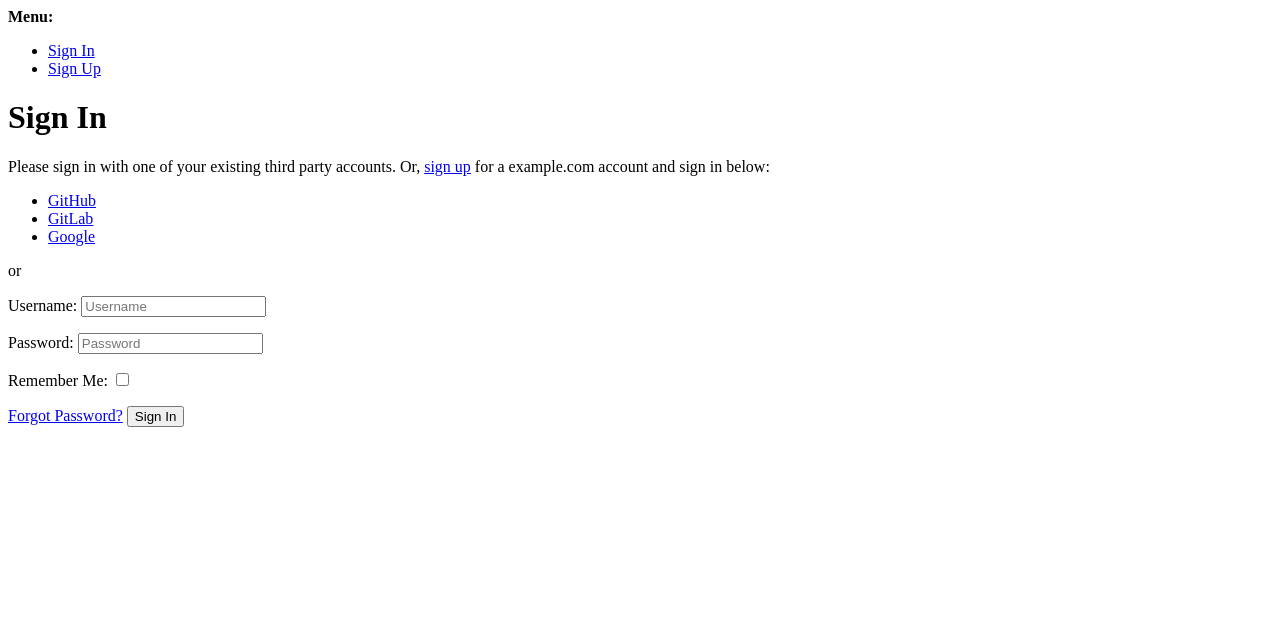
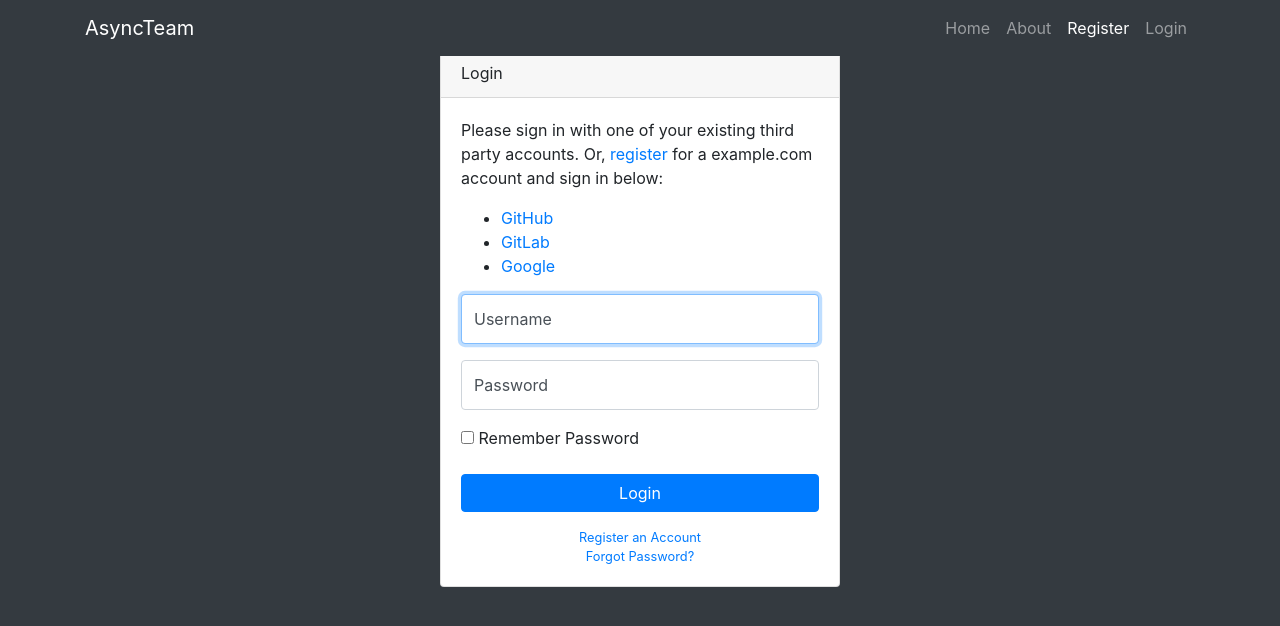
Before and after one commit to essanpupil/asyncteam, a Django app: page /accounts/login/ in a window 1280 px wide. Shown: the top 626 px of the page. Run offline with Django 3.2, Linux system fonts and the light colour scheme; some libraries are stand-ins or nearby versions.

Commit message:
login page

```diff
--- /dev/null
+++ b/asyncteam/templates/account/login.html
@@ -0,0 +1,60 @@
+{% extends 'chunks/account_base.html' %}
+{% load account socialaccount %}
+{% block 'account_title' %}Login to AsyncTeam{% endblock %}
+{% block 'account_content' %}
+<div class="card card-login mx-auto mt-5">
+    <div class="card-header">Login</div>
+    <div class="card-body">
+
+        {% get_providers as socialaccount_providers %}
+
+        {% if socialaccount_providers %}
+        <p>Please sign in with one of your existing third party accounts. Or, <a href="{{ signup_url }}">register</a>
+            for a {{ site.name }} account and sign in below:</p>
+
+        <div class="socialaccount_ballot">
+
+            <ul class="socialaccount_providers">
+                {% include "socialaccount/snippets/provider_list.html" with process="login" %}
+            </ul>
+
+        </div>
+
+        {% include "socialaccount/snippets/login_extra.html" %}
+
+        {% else %}
+        <p>If you have not created an account yet, then please <a href="{{ signup_url }}">register</a> first.</p>
+        {% endif %}
+
+        <form class="login" method="POST" action="{% url 'account_login' %}">{% csrf_token %}
+            <div class="form-group">
+                <div class="form-label-group">
+                    <input type="text" name="username" id="id_username" class="form-control" placeholder="Username"
+                           required="required"
+                           autofocus="autofocus">
+                    <label for="id_username">Username</label>
+                </div>
+            </div>
+            <div class="form-group">
+                <div class="form-label-group">
+                    <input type="password" name="password" id="id_password" class="form-control" placeholder="Password"
+                           required="required">
+                    <label for="id_password">Password</label>
+                </div>
+            </div>
+            <div class="form-group">
+                <div class="checkbox">
+                    <input type="checkbox" name="remember" id="id_remember" value="remember-me">
+                    <label for="id_remember">Remember Password</label>
+                </div>
+            </div>
+            <input type="submit" class="btn btn-primary btn-block" value="Login"/>
+        </form>
+        <div class="text-center">
+            <a class="d-block small mt-3" href="{{ signup_url }}">Register an Account</a>
+            <a class="d-block small" href="forgot-password.html">Forgot Password?</a>
+        </div>
+    </div>
+</div>
+</div>
+{% endblock %}
--- a/asyncteam/templates/account/signup.html
+++ b/asyncteam/templates/account/signup.html
@@ -1,4 +1,5 @@
 {% extends 'chunks/account_base.html' %}
+{% block 'account_title' %}Register to AsyncTeam{% endblock %}
 {% block 'account_content' %}
     <div class="card card-register mx-auto mt-5">
       <div class="card-header">Register an Account</div>
--- a/asyncteam/templates/chunks/account_base.html
+++ b/asyncteam/templates/chunks/account_base.html
@@ -10,7 +10,7 @@
   <meta name="description" content="">
   <meta name="author" content="">
 
-  <title>Register to AsyncTeam</title>
+  <title>{% block 'account_title' %}{% endblock %}</title>
 
   <!-- Custom fonts for this template-->
   <link href="{% static 'vendor/fontawesome-free/css/all.min.css' %}" rel="stylesheet" type="text/css">
```
